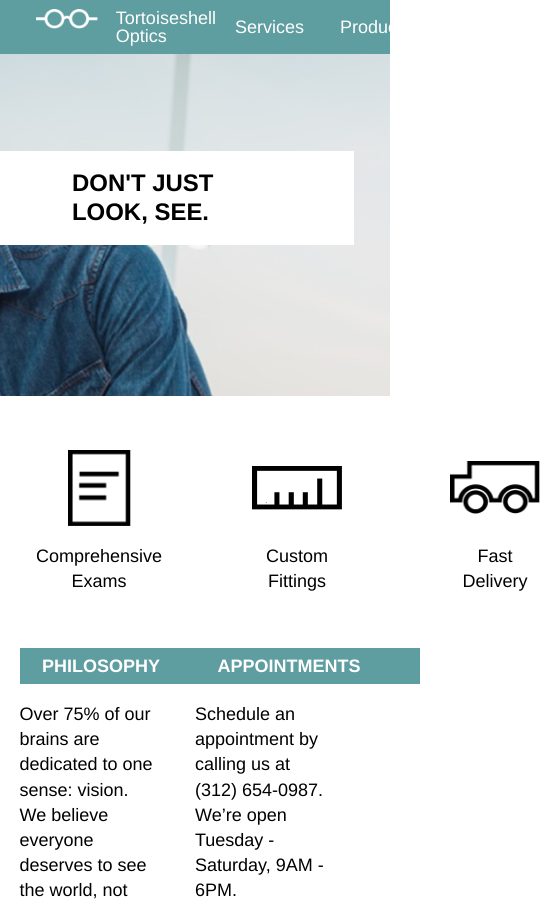
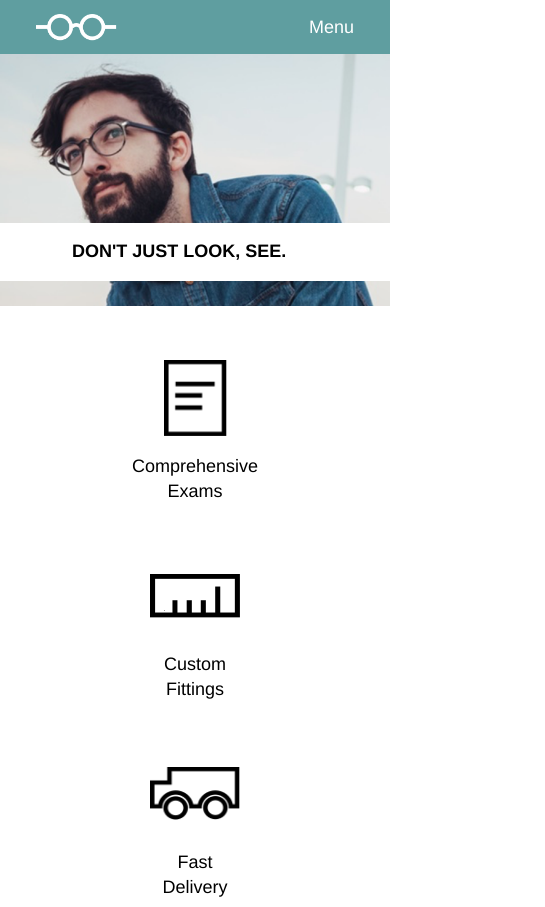
Before and after one commit to michelrobert/Tortoiseshell-Optics, a plain HTML site: page index.html in a window 390 px wide. Shown: the top 907 px of the page, 545 px wide, since content can reach past the window. Drawn offline with Linux system fonts and the light colour scheme.

Commit message:
Responsive to mobile

```diff
--- a/index.html
+++ b/index.html
@@ -17,12 +17,15 @@
         <div class="icon"></div>
         <h3>Tortoiseshell Optics</h3>
       </div>
-      <nav>
+      <nav class="nav-desktop">
         <ul>
           <li><a href="">Services</a></li>
           <li><a href="">Products</a></li>
           <li><a href="">Contact</a></li>
         </ul>
+      </nav>
+      <nav class="nav-mobile">
+        <li><a href="">Menu</a></li>
       </nav>
     </header>
     <main class="main-img">
--- a/resources/css/style.css
+++ b/resources/css/style.css
@@ -29,6 +29,10 @@ header, h3, ul, a{
 
 h3 {
   align-self: center;
+}
+
+.nav-mobile {
+  display: none;
 }
 
 .logo {
@@ -220,3 +224,68 @@ footer .desktop-width {
   .container-msg {
     height: 22rem;
 }
+
+@media screen and (max-width: 570px) {
+
+  .main-img {
+    height: 17rem;
+    background-position-x: -120px;
+    }
+
+  .container-msg {
+    height: 17rem;
+  }
+
+  .main-msg {
+    font-size: 1rem;
+    width: 100%;
+    margin-top: 11rem;
+    margin-right: 0;
+  }
+
+  h3 {
+    display: none;
+  }
+
+  .nav-desktop {
+    display: none;
+  }
+
+  .nav-mobile {
+    display: flex;
+  }
+
+  li {
+    list-style-type: none;
+  }
+
+  .howitworks {
+    display: flex;
+    flex-direction: column;
+    align-items: center;
+  }
+
+  .part {
+    margin: 3rem 0 0 0;
+  }
+
+  .philosophy-appointments {
+      display: block;
+  }
+
+  .blok {
+    width: 90%;
+    margin: 15% 5%;
+  }
+  .textblok {
+    width: auto;
+  }
+
+  .icon-footer {
+    margin: 4rem auto;
+  }
+
+  footer .desktop-width {
+    margin-top: 3rem;
+}
+}
```
